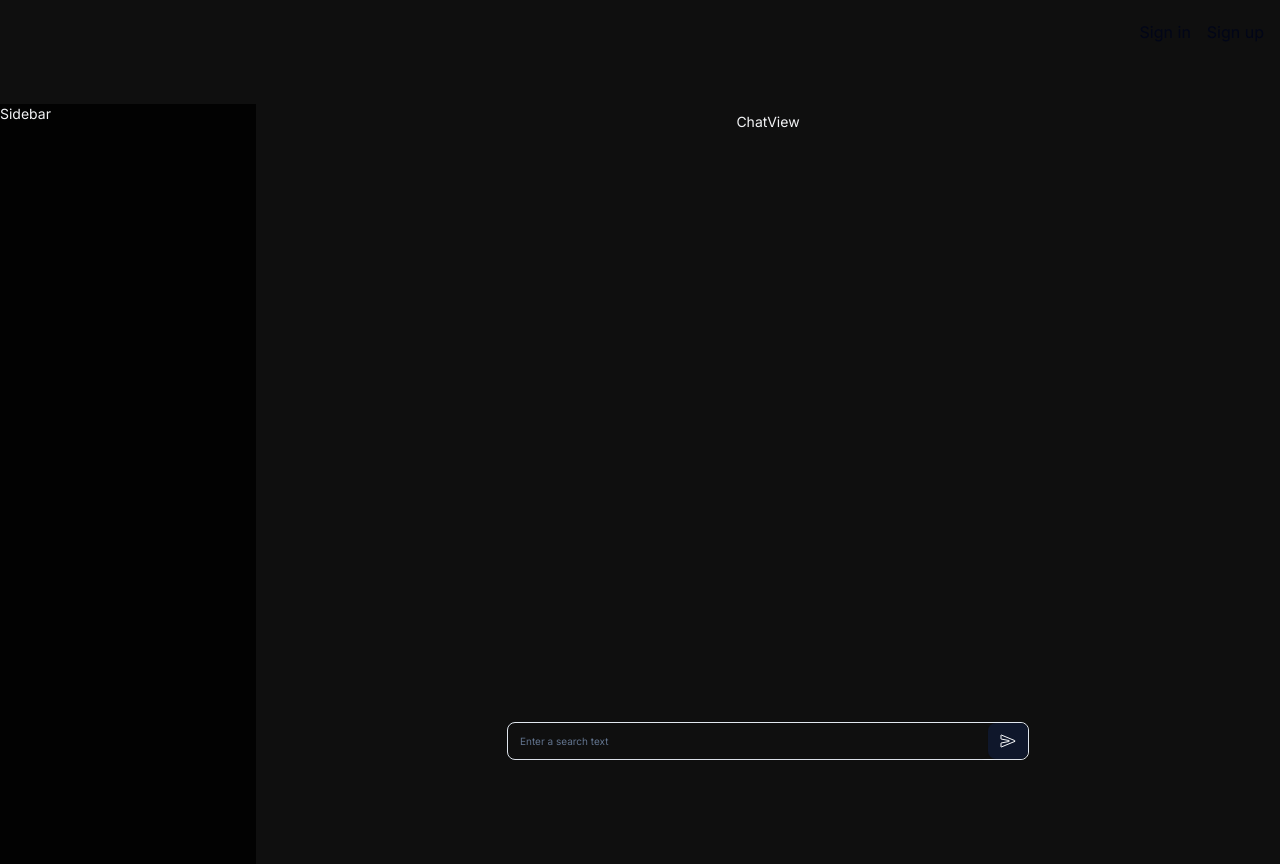
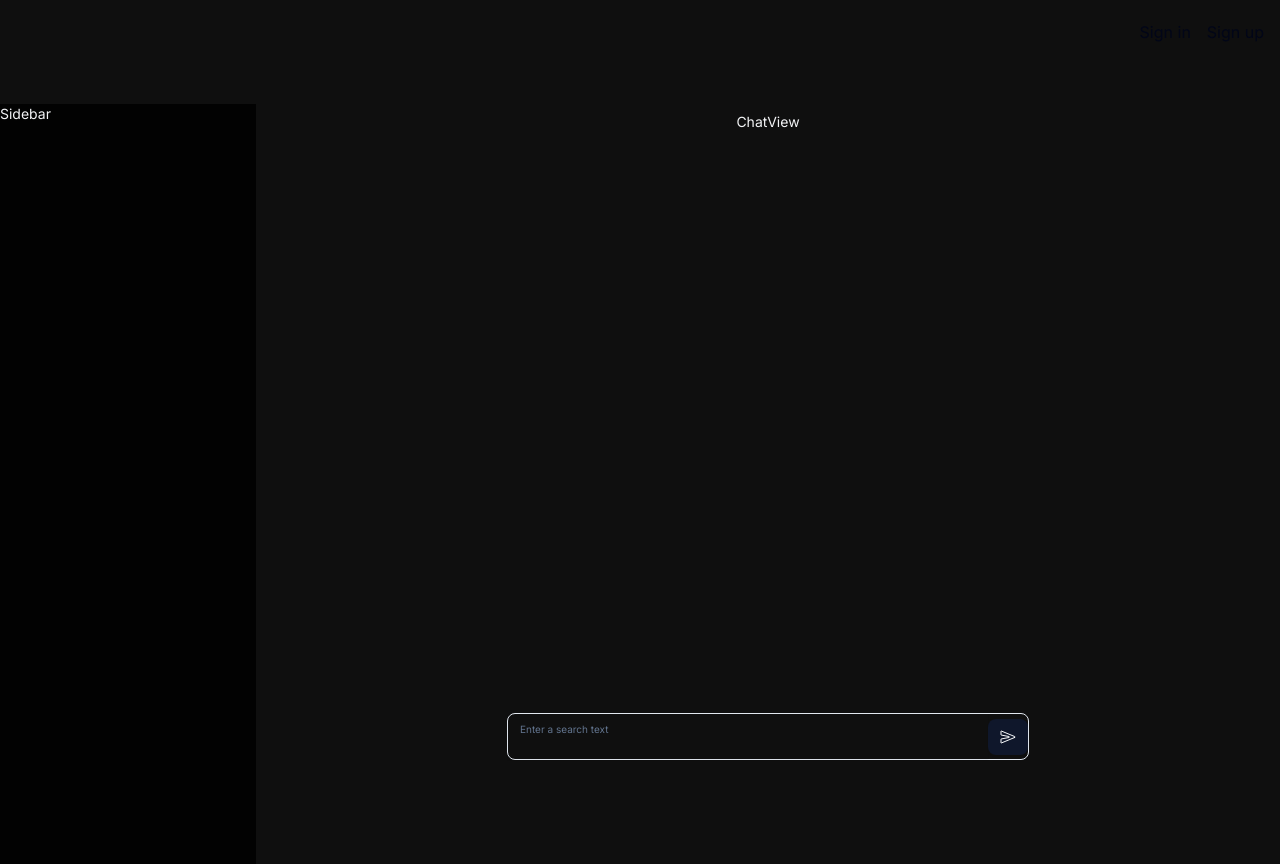
Before and after one commit to Azikenp/Summy-AI, a Next.js app: page / in a window 1280 px wide. Built offline with nearby package versions, Linux system fonts and the light colour scheme; no server answers.

Commit message:
Refactor Search component to use Textarea for input; implement auto-resize functionality and update form structure

```diff
--- a/components/Search.tsx
+++ b/components/Search.tsx
@@ -3,25 +3,40 @@
 import { IoSendOutline } from "react-icons/io5";
 import { Input } from "./ui/input";
 import { Button } from "./ui/button";
-import { useState } from "react";
+import { useEffect, useRef, useState } from "react";
+import { Textarea } from "./ui/textarea";
 
 const Search = () => {
   const [text, setText] = useState("");
+  const textareaRef = useRef<HTMLTextAreaElement>(null);
+
+  const autoResize = () => {
+    const textarea = textareaRef.current;
+    if (textarea) {
+      textarea.style.height = "auto";
+      textarea.style.height = `${textarea.scrollHeight}px`;
+    }
+  };
+
+  useEffect(() => {
+    autoResize();
+  }, [text]);
 
   return (
-    <div className="fixed bottom-10 border-1 rounded-md">
+    <form className="fixed bottom-10 border-1 rounded-md">
       <div className="flex items-center justify-center ">
-        <Input
+        <Textarea
+          ref={textareaRef}
           placeholder="Enter a search text"
-          className="w-[200px] md:w-[480px] placeholder:text-[10px] bg-transparent"
+          className="w-[200px] h-auto md:w-[480px] placeholder:text-[10px] bg-transparent resize-none overflow-hidden"
           value={text}
           onChange={(e) => setText(e.target.value)}
         />
-        <Button>
+        <Button type="submit">
           <IoSendOutline />
         </Button>
       </div>
-    </div>
+    </form>
   );
 };
 
--- /dev/null
+++ b/components/ui/textarea.tsx
@@ -0,0 +1,18 @@
+import * as React from "react"
+
+import { cn } from "@/lib/utils"
+
+function Textarea({ className, ...props }: React.ComponentProps<"textarea">) {
+  return (
+    <textarea
+      data-slot="textarea"
+      className={cn(
+        " placeholder:text-muted-foreground focus-visible:ring-ring/50 aria-invalid:ring-destructive/20 dark:ar bg-transparent px-3 py-2 text-[10px] shadow-xs transition-[color,box-shadow] outline-none disabled:cursor-not-allowed disabled:opacity-50 ",
+        className
+      )}
+      {...props}
+    />
+  )
+}
+
+export { Textarea }
```
